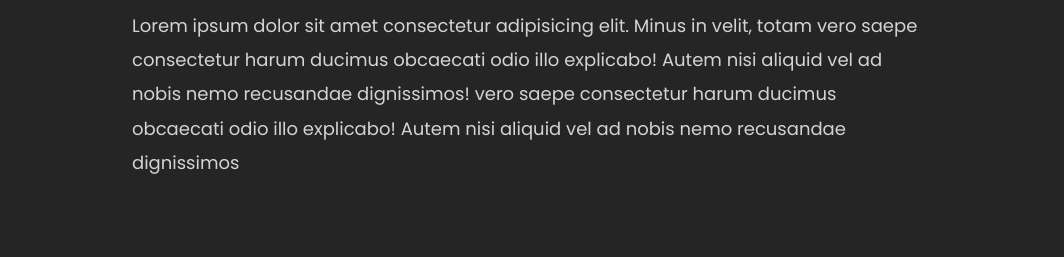
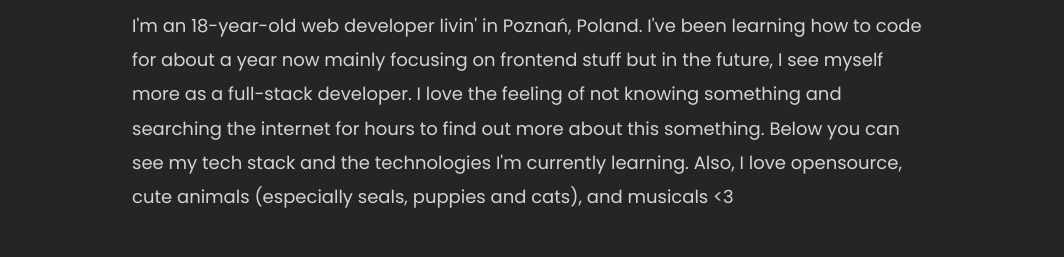
Before and after one commit to FranekMarciniak/portfoliosite, a Gatsby site: page / in a window 1280 px wide. Shown: the part 528-785 px from the top of the page, without its empty margins (108-1172 px from the left). Built offline with nearby package versions, Linux system fonts and the light colour scheme; Gatsby itself is replaced by a stand-in of ours.

Commit message:
Update About “About”

```diff
--- a/src/content/about/About.md
+++ b/src/content/about/About.md
@@ -2,4 +2,5 @@
 title: About me
 id: about
 ---
-Lorem ipsum dolor sit amet consectetur adipisicing elit. Minus in velit, totam vero saepe consectetur harum ducimus obcaecati odio illo explicabo! Autem nisi aliquid vel ad nobis nemo recusandae dignissimos! vero saepe consectetur harum ducimus obcaecati odio illo explicabo! Autem nisi aliquid vel ad nobis nemo recusandae dignissimos
+I'm an 18-year-old web developer livin' in Poznań, Poland. I've been learning how to code for about a year now mainly focusing on frontend stuff but in the future, I see myself more as a full-stack developer. I love the feeling of not knowing something and searching the internet for hours to find out more about this something. Below you can see my tech stack and the technologies I'm currently learning.
+Also, I love opensource, cute animals (especially seals, puppies and cats), and musicals <3
```
